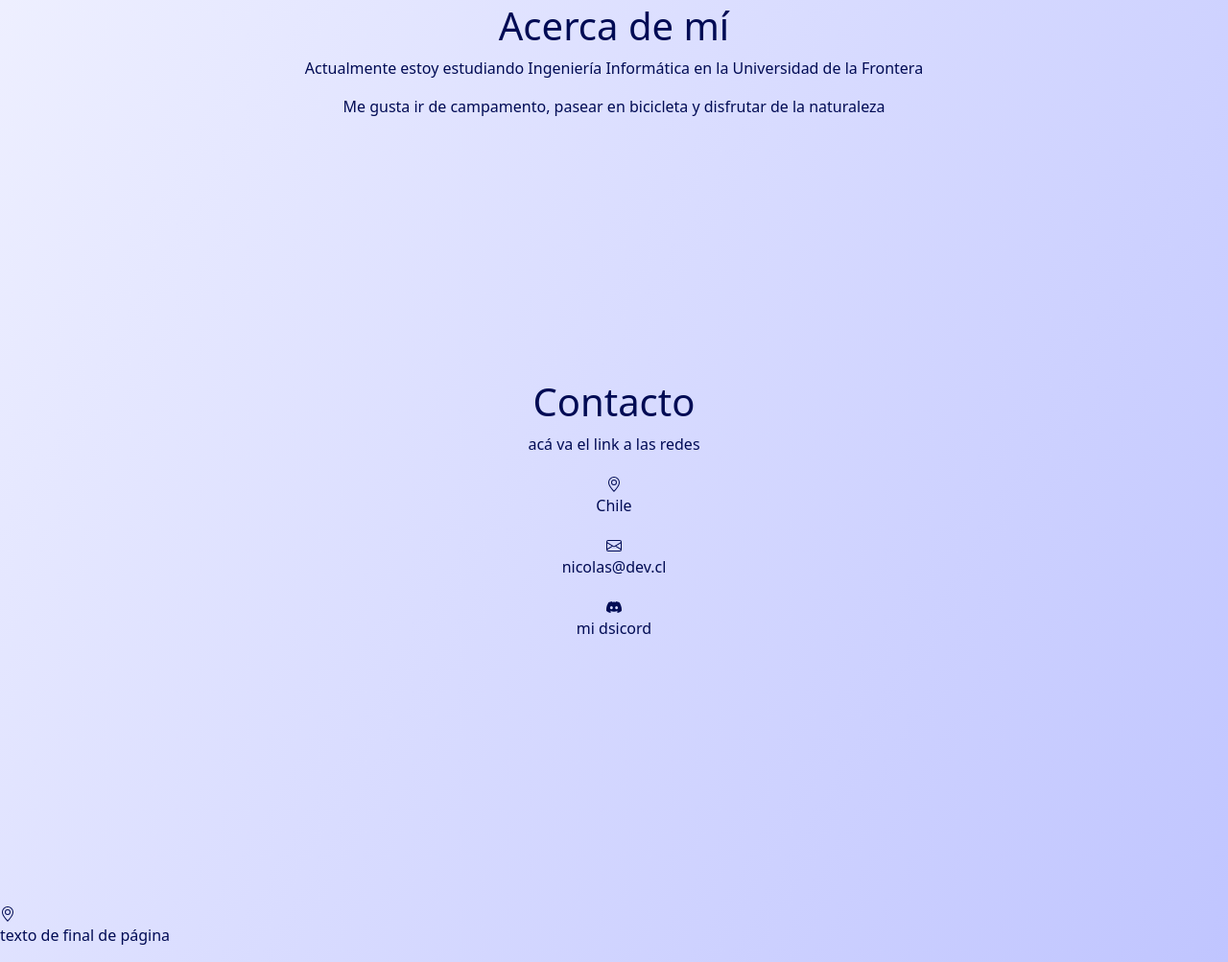
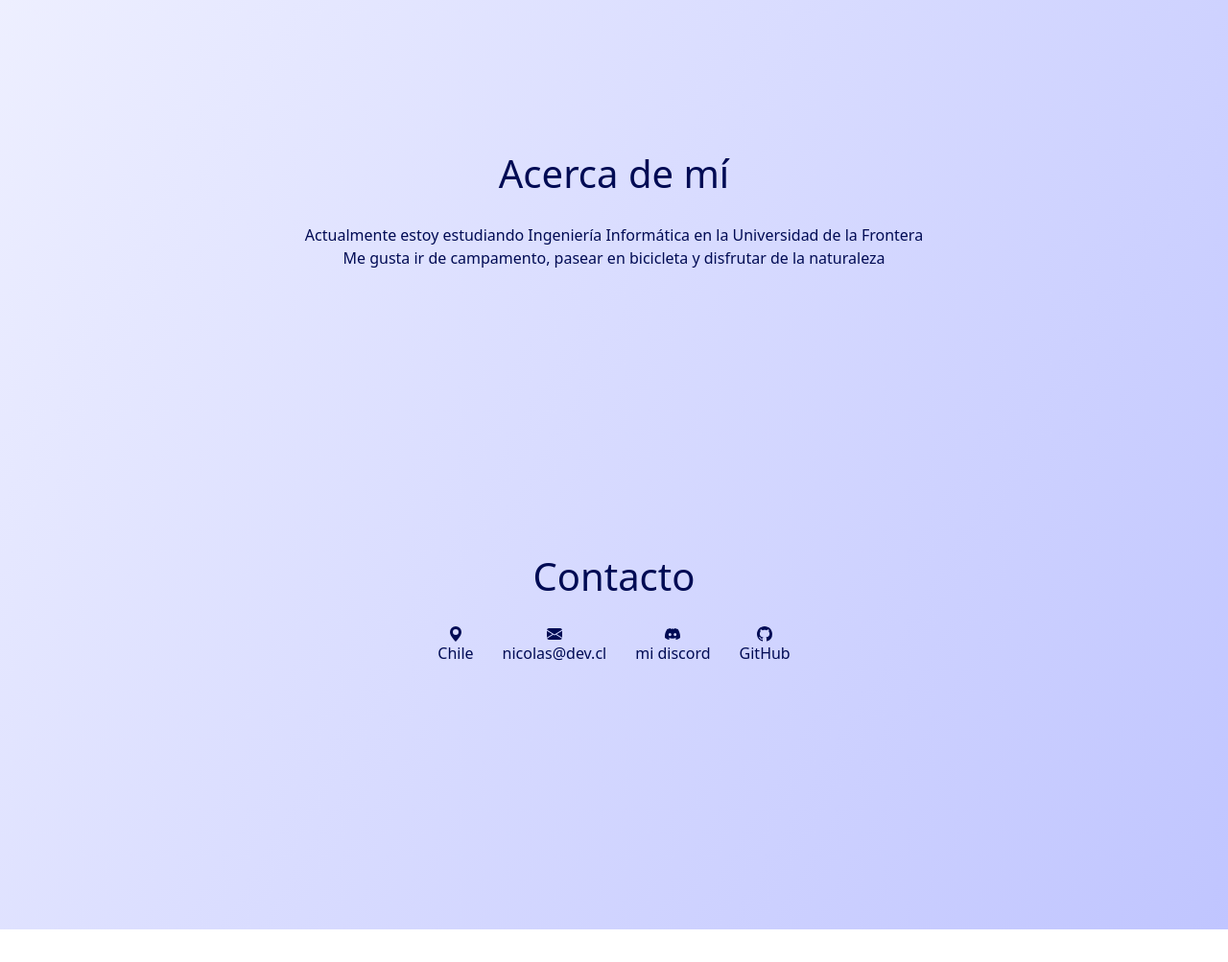
Before and after one commit to NicolasAriasUfro/NicolasAriasUfro.github.io, a plain HTML site: page portafolio.html in a window 1280 px wide. Shown: the part 1201-2204 px from the top of the page at 96% size. After the commit the page ends 2170 px from the top, so only its background shows below. Drawn offline with Linux system fonts and the light colour scheme.

Commit message:
contacto

```diff
--- a/css/portafolio.css
+++ b/css/portafolio.css
@@ -37,3 +37,37 @@ section{
 .fs-4{
     font-weight: 600;
 }
+.horizontal-container{
+    display: flex;
+    justify-content: space-between;
+    align-items: flex-start;
+}
+a{
+    text-align: center;
+}
+.col {
+    text-align: center; /* Centra el contenido horizontalmente */
+    padding: 20px; /* Añade espacio alrededor del contenido */
+}
+
+.horizontal-container {
+    display: flex;
+    justify-content: center; /* Centra los elementos horizontalmente */
+    align-items: center; /* Centra verticalmente los elementos */
+}
+
+.horizontal-container a {
+    text-decoration: none; /* Elimina el subrayado de los enlaces */
+    color: #333; /* Cambia el color del texto de los enlaces */
+    margin: 0 15px; /* Añade espacio horizontal entre los enlaces */
+    display: flex;
+    flex-direction: column;
+    align-items: center; /* Centra el contenido verticalmente en cada enlace */
+}
+
+p {
+    margin: 0; /* Elimina el margen predeterminado de los párrafos */
+}
+h1{
+    padding-bottom: 20px;
+}
--- a/portafolio.html
+++ b/portafolio.html
@@ -41,8 +41,8 @@
                 <img src="img/gestor%20de%20contraseñas.jpg" class="card-img-top" alt="...">
                 <div class="card-body">
                     <h5 class="card-title">Gestor de Contraseñas</h5>
-                    <p class="card-text">Aplicación que usa una base de datos local para guardar las contraseñas
-                        bajo cifrado, bajo una clave maestra</p>
+                    <p class="card-text">Aplicación que usa una base de datos local, para guardar las contraseñas usando
+                        una llave maestra.</p>
                 </div>
             </div>
         </div>
@@ -51,8 +51,8 @@
                 <img src="img/invernadero.jpg" class="card-img-top" alt="...">
                 <div class="card-body">
                     <h5 class="card-title">Manejo de Invernadero</h5>
-                    <p class="card-text">Programa que se encarga de manejar el tipo de cultivo, lugar y fecha, entre
-                        otras características</p>
+                    <p class="card-text">Programa que se encarga de administrar los tipos de plantas y sus
+                        características, optimizando el uso del terreno al cultivar</p>
                 </div>
             </div>
         </div>
@@ -61,8 +61,8 @@
                 <img src="img/camara%20naturaleza.jpeg" class="card-img-top" alt="...">
                 <div class="card-body">
                     <h5 class="card-title">Fotografía es Vida</h5>
-                    <p class="card-text">Sitio web que permite almacenar y compartir fotografías, centrado en la
-                        naturaleza</p>
+                    <p class="card-text">Sitio web que permite almacenar y compartir fotografías, enfocado en la
+                        fotografía sobre la naturaleza</p>
                 </div>
             </div>
         </div>
@@ -99,35 +99,42 @@
     <div class="row">
         <div class="col">
             <h1 class="text-center">Contacto</h1>
-            <p>
-                acá va el link a las redes
-            </p>
-            <svg xmlns="http://www.w3.org/2000/svg" width="16" height="16" fill="currentColor" class="bi bi-geo-alt" viewBox="0 0 16 16">
-                <path d="M12.166 8.94c-.524 1.062-1.234 2.12-1.96 3.07A31.493 31.493 0 0 1 8 14.58a31.481 31.481 0 0 1-2.206-2.57c-.726-.95-1.436-2.008-1.96-3.07C3.304 7.867 3 6.862 3 6a5 5 0 0 1 10 0c0 .862-.305 1.867-.834 2.94zM8 16s6-5.686 6-10A6 6 0 0 0 2 6c0 4.314 6 10 6 10z"/>
-                <path d="M8 8a2 2 0 1 1 0-4 2 2 0 0 1 0 4zm0 1a3 3 0 1 0 0-6 3 3 0 0 0 0 6z"/>
-            </svg>
-            <p>
-                Chile
-            </p>
-            <svg xmlns="http://www.w3.org/2000/svg" width="16" height="16" fill="currentColor" class="bi bi-envelope" viewBox="0 0 16 16">
-                <path d="M0 4a2 2 0 0 1 2-2h12a2 2 0 0 1 2 2v8a2 2 0 0 1-2 2H2a2 2 0 0 1-2-2V4Zm2-1a1 1 0 0 0-1 1v.217l7 4.2 7-4.2V4a1 1 0 0 0-1-1H2Zm13 2.383-4.708 2.825L15 11.105V5.383Zm-.034 6.876-5.64-3.471L8 9.583l-1.326-.795-5.64 3.47A1 1 0 0 0 2 13h12a1 1 0 0 0 .966-.741ZM1 11.105l4.708-2.897L1 5.383v5.722Z"/>
-            </svg>
-            <p>nicolas@dev.cl</p>
-            <svg xmlns="http://www.w3.org/2000/svg" width="16" height="16" fill="currentColor" class="bi bi-discord" viewBox="0 0 16 16">
-                <path d="M13.545 2.907a13.227 13.227 0 0 0-3.257-1.011.05.05 0 0 0-.052.025c-.141.25-.297.577-.406.833a12.19 12.19 0 0 0-3.658 0 8.258 8.258 0 0 0-.412-.833.051.051 0 0 0-.052-.025c-1.125.194-2.22.534-3.257 1.011a.041.041 0 0 0-.021.018C.356 6.024-.213 9.047.066 12.032c.001.014.01.028.021.037a13.276 13.276 0 0 0 3.995 2.02.05.05 0 0 0 .056-.019c.308-.42.582-.863.818-1.329a.05.05 0 0 0-.01-.059.051.051 0 0 0-.018-.011 8.875 8.875 0 0 1-1.248-.595.05.05 0 0 1-.02-.066.051.051 0 0 1 .015-.019c.084-.063.168-.129.248-.195a.05.05 0 0 1 .051-.007c2.619 1.196 5.454 1.196 8.041 0a.052.052 0 0 1 .053.007c.08.066.164.132.248.195a.051.051 0 0 1-.004.085 8.254 8.254 0 0 1-1.249.594.05.05 0 0 0-.03.03.052.052 0 0 0 .003.041c.24.465.515.909.817 1.329a.05.05 0 0 0 .056.019 13.235 13.235 0 0 0 4.001-2.02.049.049 0 0 0 .021-.037c.334-3.451-.559-6.449-2.366-9.106a.034.034 0 0 0-.02-.019Zm-8.198 7.307c-.789 0-1.438-.724-1.438-1.612 0-.889.637-1.613 1.438-1.613.807 0 1.45.73 1.438 1.613 0 .888-.637 1.612-1.438 1.612Zm5.316 0c-.788 0-1.438-.724-1.438-1.612 0-.889.637-1.613 1.438-1.613.807 0 1.451.73 1.438 1.613 0 .888-.631 1.612-1.438 1.612Z"/>
-            </svg>
-            <p>mi dsicord</p>
 
+            <div class="horizontal-container">
+                <a target="_blank" rel="noopener noreferrer"
+                   href="https://www.google.cl/maps/place/Chile/@-28.7241451,-131.656712,3z/data=!3m1!4b1!4m6!3m5!1s0x9662c5410425af2f:0x505e1131102b91d!8m2!3d-35.675147!4d-71.542969!16zL20vMDFwMXY?entry=ttu">
+                    <svg xmlns="http://www.w3.org/2000/svg" width="16" height="16" fill="currentColor"
+                         class="bi bi-geo-alt-fill" viewBox="0 0 16 16">
+                        <path d="M8 16s6-5.686 6-10A6 6 0 0 0 2 6c0 4.314 6 10 6 10zm0-7a3 3 0 1 1 0-6 3 3 0 0 1 0 6z"/>
+                    </svg>
+                    <p>Chile</p>
+                </a>
+                <a target="_blank" rel="noopener noreferrer" href="mailto:nicolas@dev.cl">
+                    <svg xmlns="http://www.w3.org/2000/svg" width="16" height="16" fill="currentColor"
+                         class="bi bi-envelope-fill" viewBox="0 0 16 16">
+                        <path d="M.05 3.555A2 2 0 0 1 2 2h12a2 2 0 0 1 1.95 1.555L8 8.414.05 3.555ZM0 4.697v7.104l5.803-3.558L0 4.697ZM6.761 8.83l-6.57 4.027A2 2 0 0 0 2 14h12a2 2 0 0 0 1.808-1.144l-6.57-4.027L8 9.586l-1.239-.757Zm3.436-.586L16 11.801V4.697l-5.803 3.546Z"/>
+                    </svg>
+                    <p>nicolas@dev.cl</p>
+                </a>
+                <a target="_blank" rel="noopener noreferrer" href="https://discord.com/">
+                    <svg xmlns="http://www.w3.org/2000/svg" width="16" height="16" fill="currentColor"
+                         class="bi bi-discord" viewBox="0 0 16 16">
+                        <path d="M13.545 2.907a13.227 13.227 0 0 0-3.257-1.011.05.05 0 0 0-.052.025c-.141.25-.297.577-.406.833a12.19 12.19 0 0 0-3.658 0 8.258 8.258 0 0 0-.412-.833.051.051 0 0 0-.052-.025c-1.125.194-2.22.534-3.257 1.011a.041.041 0 0 0-.021.018C.356 6.024-.213 9.047.066 12.032c.001.014.01.028.021.037a13.276 13.276 0 0 0 3.995 2.02.05.05 0 0 0 .056-.019c.308-.42.582-.863.818-1.329a.05.05 0 0 0-.01-.059.051.051 0 0 0-.018-.011 8.875 8.875 0 0 1-1.248-.595.05.05 0 0 1-.02-.066.051.051 0 0 1 .015-.019c.084-.063.168-.129.248-.195a.05.05 0 0 1 .051-.007c2.619 1.196 5.454 1.196 8.041 0a.052.052 0 0 1 .053.007c.08.066.164.132.248.195a.051.051 0 0 1-.004.085 8.254 8.254 0 0 1-1.249.594.05.05 0 0 0-.03.03.052.052 0 0 0 .003.041c.24.465.515.909.817 1.329a.05.05 0 0 0 .056.019 13.235 13.235 0 0 0 4.001-2.02.049.049 0 0 0 .021-.037c.334-3.451-.559-6.449-2.366-9.106a.034.034 0 0 0-.02-.019Zm-8.198 7.307c-.789 0-1.438-.724-1.438-1.612 0-.889.637-1.613 1.438-1.613.807 0 1.45.73 1.438 1.613 0 .888-.637 1.612-1.438 1.612Zm5.316 0c-.788 0-1.438-.724-1.438-1.612 0-.889.637-1.613 1.438-1.613.807 0 1.451.73 1.438 1.613 0 .888-.631 1.612-1.438 1.612Z"/>
+                    </svg>
+                    <p>mi discord</p>
+                </a>
+                <a target="_blank" rel="noopener noreferrer" href="https://github.com/NicolasAriasUfro">
+                    <svg xmlns="http://www.w3.org/2000/svg" width="16" height="16" fill="currentColor"
+                         class="bi bi-github" viewBox="0 0 16 16">
+                        <path d="M8 0C3.58 0 0 3.58 0 8c0 3.54 2.29 6.53 5.47 7.59.4.07.55-.17.55-.38 0-.19-.01-.82-.01-1.49-2.01.37-2.53-.49-2.69-.94-.09-.23-.48-.94-.82-1.13-.28-.15-.68-.52-.01-.53.63-.01 1.08.58 1.23.82.72 1.21 1.87.87 2.33.66.07-.52.28-.87.51-1.07-1.78-.2-3.64-.89-3.64-3.95 0-.87.31-1.59.82-2.15-.08-.2-.36-1.02.08-2.12 0 0 .67-.21 2.2.82.64-.18 1.32-.27 2-.27.68 0 1.36.09 2 .27 1.53-1.04 2.2-.82 2.2-.82.44 1.1.16 1.92.08 2.12.51.56.82 1.27.82 2.15 0 3.07-1.87 3.75-3.65 3.95.29.25.54.73.54 1.48 0 1.07-.01 1.93-.01 2.2 0 .21.15.46.55.38A8.012 8.012 0 0 0 16 8c0-4.42-3.58-8-8-8z"/>
+                    </svg>
+                    <p>GitHub</p>
+                </a>
+            </div>
         </div>
     </div>
 </section>
-
-<svg xmlns="http://www.w3.org/2000/svg" width="16" height="16" fill="currentColor" class="bi bi-geo-alt" viewBox="0 0 16 16">
-    <path d="M12.166 8.94c-.524 1.062-1.234 2.12-1.96 3.07A31.493 31.493 0 0 1 8 14.58a31.481 31.481 0 0 1-2.206-2.57c-.726-.95-1.436-2.008-1.96-3.07C3.304 7.867 3 6.862 3 6a5 5 0 0 1 10 0c0 .862-.305 1.867-.834 2.94zM8 16s6-5.686 6-10A6 6 0 0 0 2 6c0 4.314 6 10 6 10z"/>
-    <path d="M8 8a2 2 0 1 1 0-4 2 2 0 0 1 0 4zm0 1a3 3 0 1 0 0-6 3 3 0 0 0 0 6z"/>
-</svg>
 <footer>
-    <p>texto de final de página</p>
 </footer>
 
 </body>
```
